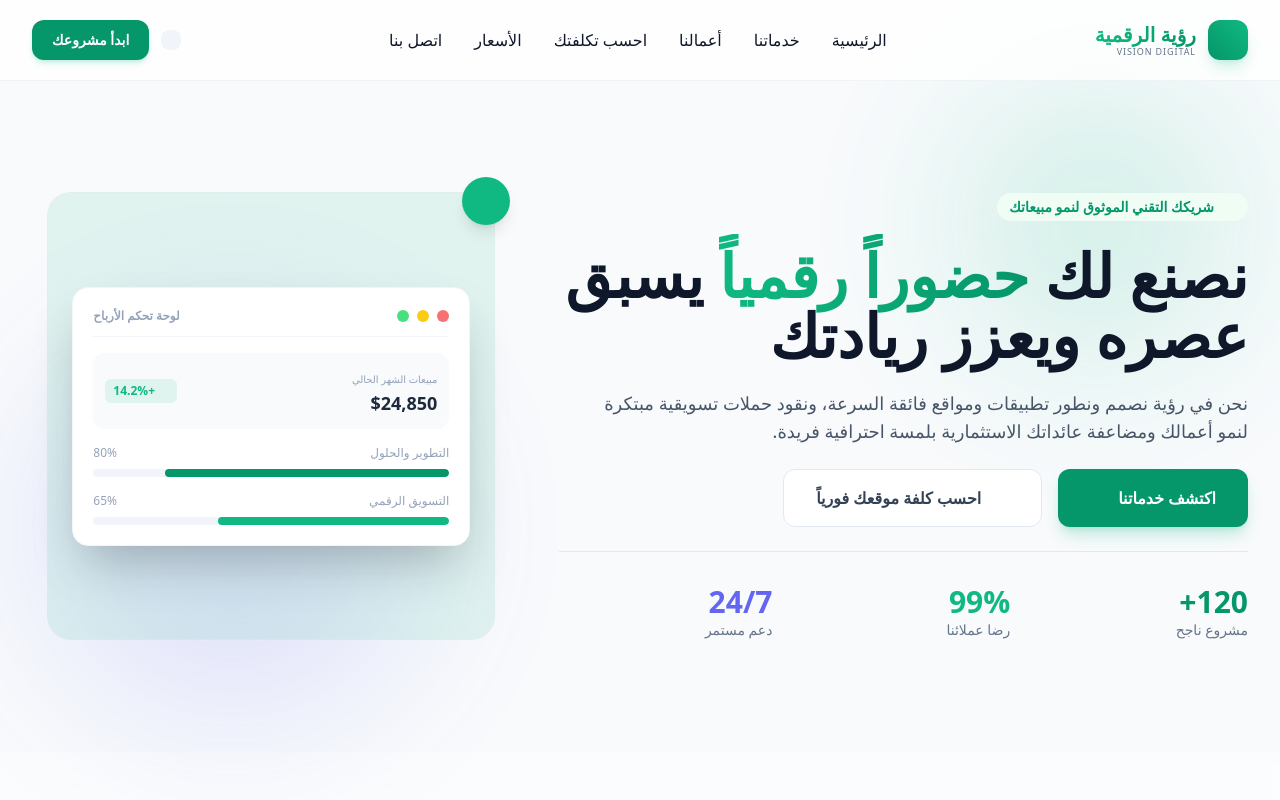
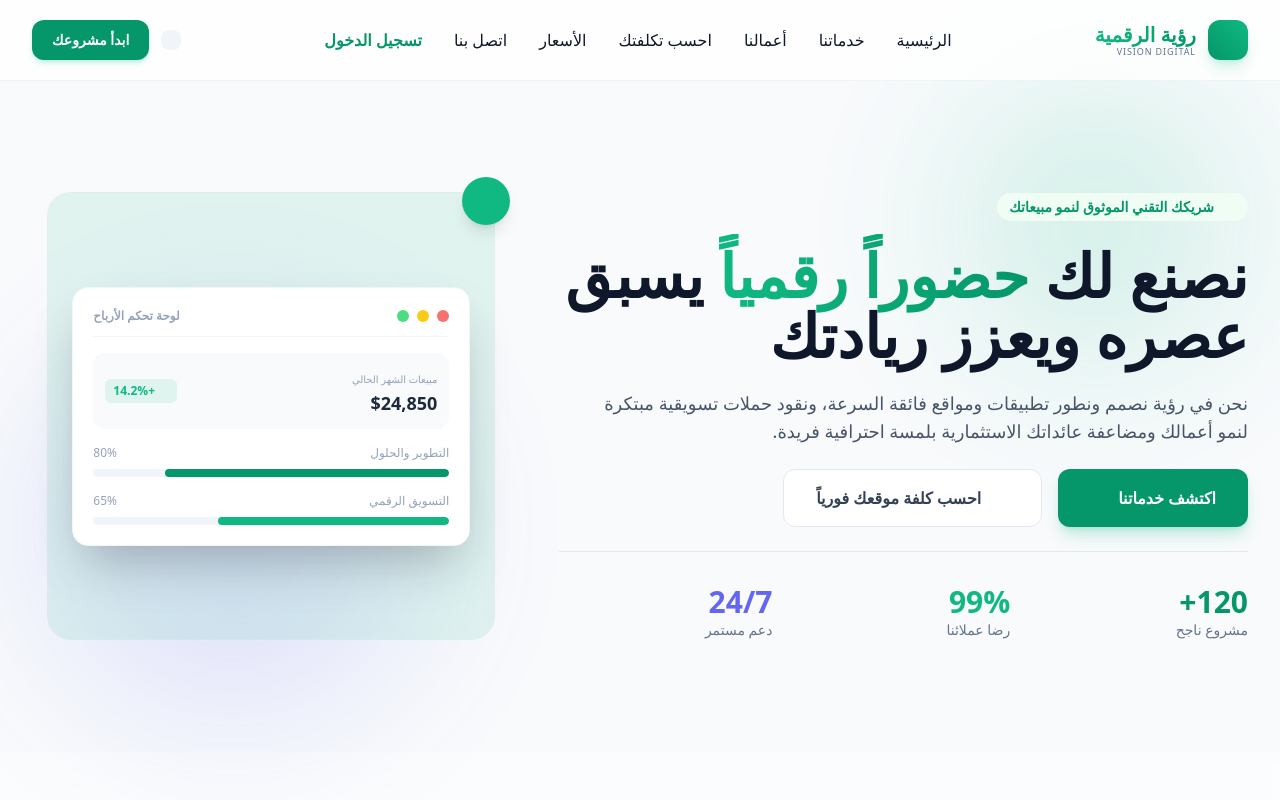
Before and after one commit to kimoKimo77/vision-digital, a plain HTML site: page index.html in a window 1280 px wide. Shown: the top 800 px of the page. Drawn offline with nearby package versions, Linux system fonts and the light colour scheme.

Commit message:
Link homepage navigation to Supabase authentication

```diff
--- a/index.html
+++ b/index.html
@@ -69,6 +69,7 @@
                     <a href="#calculator" class="font-medium hover:text-primary-600 dark:hover:text-primary-500 transition-colors">احسب تكلفتك</a>
                     <a href="#pricing" class="font-medium hover:text-primary-600 dark:hover:text-primary-500 transition-colors">الأسعار</a>
                     <a href="#contact" class="font-medium hover:text-primary-600 dark:hover:text-primary-500 transition-colors">اتصل بنا</a>
+                    <a href="./login.html" class="font-semibold text-primary-600 dark:text-primary-400 hover:underline">تسجيل الدخول</a>
                 </nav>
 
                 <div class="flex items-center gap-3">
@@ -93,6 +94,7 @@
             <a href="#calculator" class="mobile-link block px-4 py-2.5 rounded-lg hover:bg-slate-50 dark:hover:bg-slate-800/50">احسب تكلفتك</a>
             <a href="#pricing" class="mobile-link block px-4 py-2.5 rounded-lg hover:bg-slate-50 dark:hover:bg-slate-800/50">الأسعار</a>
             <a href="#contact" class="mobile-link block px-4 py-2.5 rounded-lg hover:bg-slate-50 dark:hover:bg-slate-800/50">اتصل بنا</a>
+            <a href="./login.html" class="mobile-link block px-4 py-2.5 rounded-lg text-primary-600 dark:text-primary-400 hover:bg-slate-50 dark:hover:bg-slate-800/50">تسجيل الدخول / إنشاء حساب</a>
             <div class="pt-4 border-t border-slate-200 dark:border-slate-800">
                 <a href="#contact" class="mobile-link w-full text-center block px-4 py-3 text-sm font-semibold text-white bg-primary-600 rounded-lg">ابدأ مشروعك</a>
             </div>
```
